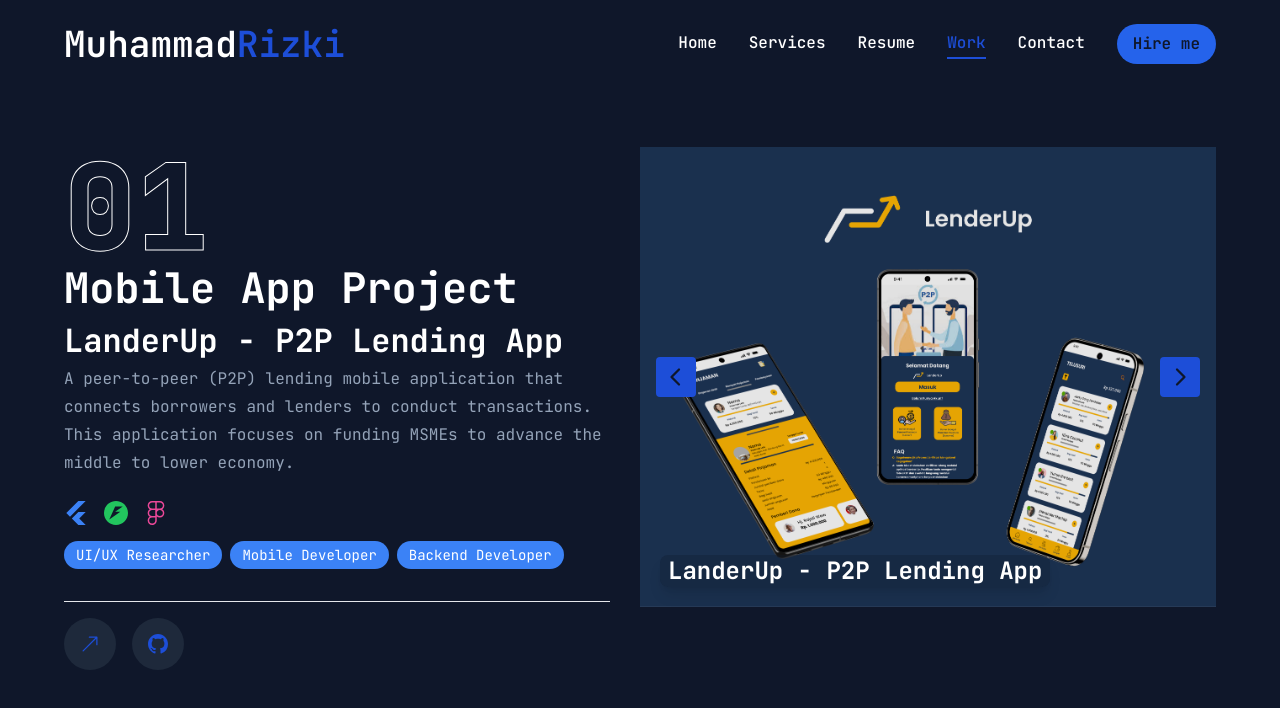
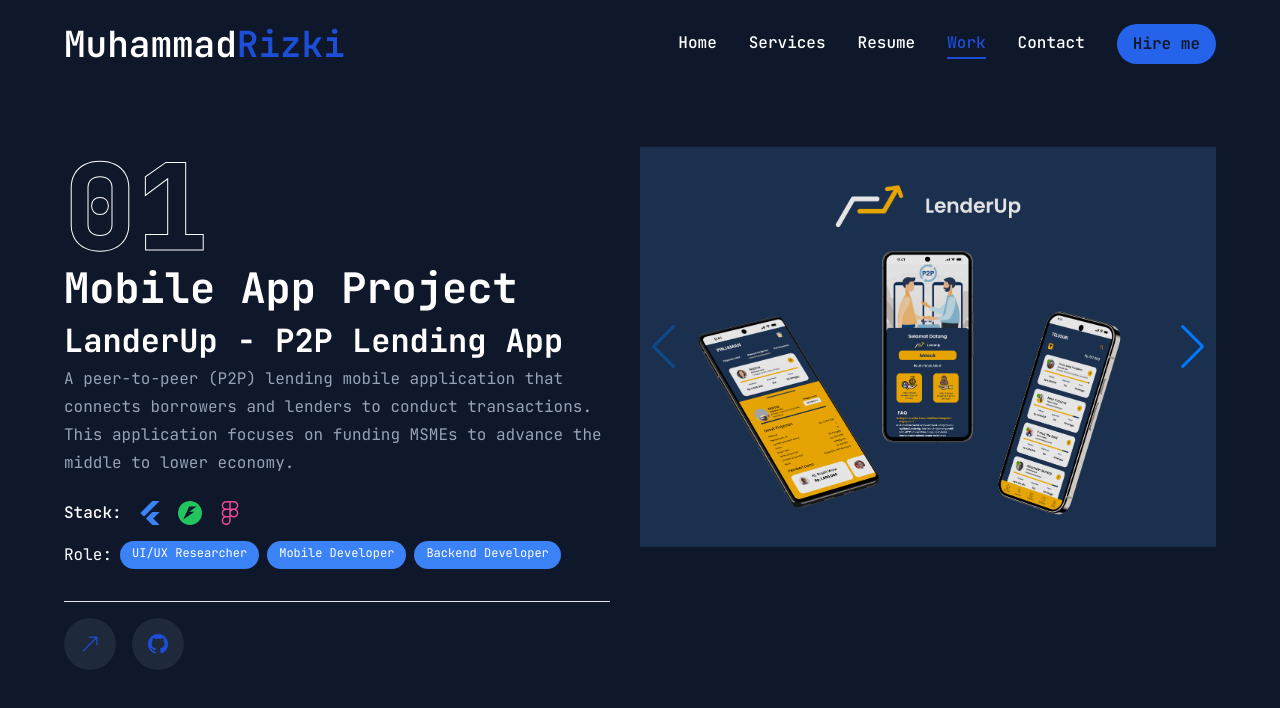
Before and after one commit to MuhammadRizki8/rizki-krngkng, a Next.js app: page /work in a window 1280 px wide. Shown: the top 708 px of the page. Built offline with nearby package versions, Linux system fonts and the light colour scheme; grey boxes are pictures that could not be loaded.

Commit message:
add project

```diff
--- /dev/null
+++ b/app/work/data.js
@@ -0,0 +1,68 @@
+export const projects = [
+  {
+    num: '01',
+    category: 'Mobile App Project',
+    title: 'LanderUp - P2P Lending App',
+    description: 'A peer-to-peer (P2P) lending mobile application that connects borrowers and lenders to conduct transactions. This application focuses on funding MSMEs to advance the middle to lower economy.',
+    stack: ['Flutter', 'FastAPI', 'Figma'],
+    role: ['UI/UX Researcher', 'Mobile Developer', 'Backend Developer'],
+    image: '/assets/work/landerup.png',
+    live: '#',
+    github: 'https://github.com/MuhammadRizki8/LenderUp',
+  },
+  {
+    num: '02',
+    category: 'Mobile App Project',
+    title: 'Minatku',
+    description: 'MinatKu is a career and college-prep application created to fulfill the capstone project in the Bangkit programme. The application can provide suitable career path suggestions for users using AI.',
+    stack: ['Android', 'Tensorflow', 'Flask', 'Google Cloud Platform'],
+    role: ['Backend Developer', 'Cloud Engineer'],
+    image: '/assets/work/minatku.png',
+    live: '#',
+    github: 'https://github.com/minatku',
+  },
+  {
+    num: '03',
+    category: 'Web App Project',
+    title: 'Profile SMA 13 Bandung',
+    description: 'A school profile website for SMA 13 Bandung that displays information about school programs, achievements, and activities. Built using Laravel with an admin panel to manage content dynamically.',
+    stack: ['Laravel'],
+    role: ['Web Developer'],
+    image: '/assets/work/school.png',
+    live: '#',
+    github: 'https://github.com/MuhammadRizki8/laravel-school-profile',
+  },
+  {
+    num: '04',
+    category: 'Web App Project',
+    title: 'Donasi Mahasiswa UPI',
+    description: '"Peduli Mahasiswa" is a student donation website application that facilitates online donations. Built using WordPress, integrated with the TriPay payment gateway to manage secure transactions.',
+    stack: ['WordPress', 'TriPay'],
+    role: ['Web Developer'],
+    image: '/assets/work/donasi.png',
+    live: '#',
+    github: 'https://github.com/MuhammadRizki8/Website-Donasi-Peduli-Mahasiswa',
+  },
+  {
+    num: '05',
+    category: 'Web Design Project',
+    title: 'Malala',
+    description: 'Malala is a Minangkabau cultural tourism promotion website. It showcases the rich heritage and attractions of the Minangkabau culture to attract both local and international tourists.',
+    stack: ['Figma', 'React', 'TailwindCSS'],
+    role: ['UI/UX Designer', 'Frontend Developer'],
+    image: '/assets/work/malala.png',
+    live: 'http://malala.vercel.app/',
+    github: 'https://github.com/MuhammadRizki8/malala',
+  },
+  {
+    num: '06',
+    category: 'UI/UX Project',
+    title: 'PeerPocket',
+    description: 'A financial management app that integrates with multiple sources whether bank, ewallet, cash, etc. The app helps users to track and manage their finances from multiple sources in a seamless and efficient manner.',
+    stack: ['Figma'],
+    role: ['UX Researcher'],
+    image: '/assets/work/peerpocket.png',
+    live: 'https://www.canva.com/design/DAGH1NHwkDs/7GWRoPx29GMtMtQeTInFpA/view?utm_content=DAGH1NHwkDs&utm_campaign=designshare&utm_medium=link&utm_source=editor',
+    github: 'https://www.canva.com/design/DAGH1NHwkDs/7GWRoPx29GMtMtQeTInFpA/view?utm_content=DAGH1NHwkDs&utm_campaign=designshare&utm_medium=link&utm_source=editor',
+  },
+];
--- a/app/work/page.jsx
+++ b/app/work/page.jsx
@@ -3,75 +3,20 @@
 import { motion } from 'framer-motion';
 import React, { useState } from 'react';
 import { BsArrowUpRight, BsGithub, BsWordpress, BsCreditCard, BsAndroid } from 'react-icons/bs';
-import { SiFlutter, SiFastapi, SiFigma, SiGooglecloud, SiTensorflow, SiFlask, SiLaravel } from 'react-icons/si';
+import { SiFlutter, SiFastapi, SiFigma, SiGooglecloud, SiTensorflow, SiFlask, SiLaravel, SiReact, SiTailwindcss } from 'react-icons/si';
 
 import Link from 'next/link';
 import Image from 'next/image';
 
 import { Swiper, SwiperSlide } from 'swiper/react';
 import 'swiper/css';
+import 'swiper/css/navigation';
+import { Navigation } from 'swiper/modules'; // Import Navigation module
 import { Tooltip, TooltipContent, TooltipProvider, TooltipTrigger } from '@/components/ui/tooltip';
-import 'swiper/css/navigation';
-import 'swiper/css/pagination';
-import WorkSlideBtn from '@/components/WorkSlideBtn';
-
-const projects = [
-  {
-    num: '01',
-    category: 'Mobile App Project',
-    title: 'LanderUp - P2P Lending App',
-    description: 'A peer-to-peer (P2P) lending mobile application that connects borrowers and lenders to conduct transactions. This application focuses on funding MSMEs to advance the middle to lower economy.',
-    stack: ['Flutter', 'FastAPI', 'Figma'],
-    role: ['UI/UX Researcher', 'Mobile Developer', 'Backend Developer'],
-    image: '/assets/work/landerup.png',
-    live: '#',
-    github: 'https://github.com/MuhammadRizki8/LenderUp',
-  },
-  {
-    num: '02',
-    category: 'Mobile App Project',
-    title: 'Minatku',
-    description: 'MinatKu is a career and college-prep application created to fulfill the capstone project in the Bangkit programme. The application can provide suitable career path suggestions for users using AI.',
-    stack: ['Android', 'Tensorflow', 'Flask', 'Google Cloud Platform'],
-    role: ['Backend Developer', 'Cloud Engineer'],
-    image: '/assets/work/minatku.png',
-    live: '#',
-    github: 'https://github.com/minatku',
-  },
-  {
-    num: '03',
-    category: 'Web App Project',
-    title: 'School Profile SMA 13 Bandung',
-    description: 'A school profile website for SMA 13 Bandung that displays information about school programs, achievements, and activities. Built using Laravel with an admin panel to manage content dynamically.',
-    stack: ['Laravel'],
-    role: ['Web Developer'],
-    image: '/assets/work/school.png',
-    live: '#',
-    github: 'https://github.com/MuhammadRizki8/laravel-school-profile',
-  },
-  {
-    num: '04',
-    category: 'Web App Project',
-    title: 'Donasi Mahasiswa UPI',
-    description: '"Peduli Mahasiswa" is a student donation website application that facilitates online donations. Built using WordPress, integrated with the TriPay payment gateway to manage secure transactions.',
-    stack: ['WordPress', 'TriPay'],
-    role: ['Web Developer'],
-    image: '/assets/work/donasi.png',
-    live: '#',
-    github: 'https://github.com/MuhammadRizki8/Website-Donasi-Peduli-Mahasiswa',
-  },
-];
+import { projects } from './data';
 
 const Work = () => {
   const [projectIndex, setProjectIndex] = useState(0);
-
-  const handleNext = () => {
-    setProjectIndex((prevIndex) => (prevIndex + 1) % projects.length);
-  };
-
-  const handlePrev = () => {
-    setProjectIndex((prevIndex) => (prevIndex - 1 + projects.length) % projects.length);
-  };
 
   const renderStackIcon = (stack) => {
     let icon;
@@ -106,6 +51,12 @@
       case 'Laravel':
         icon = <SiLaravel className="text-red-600" size={24} />;
         break;
+      case 'React':
+        icon = <SiReact className="text-blue-400" size={24} />;
+        break;
+      case 'TailwindCSS':
+        icon = <SiTailwindcss className="text-blue-600" size={24} />;
+        break;
       default:
         icon = null;
     }
@@ -128,6 +79,7 @@
             <p className="text-slate-400 mb-6">{projects[projectIndex].description}</p>
             {/* Tech stack */}
             <div className="flex gap-4 text-lg font-medium text-blue-700">
+              <span className="text-base text-white">Stack: </span>
               {projects[projectIndex].stack.map((tech, index) => (
                 <TooltipProvider key={index}>
                   <Tooltip>
@@ -144,11 +96,14 @@
 
             {/* Role */}
             <div className="mt-4 flex flex-wrap gap-2">
-              {projects[projectIndex].role.map((role, index) => (
-                <motion.span key={index} className="bg-blue-500 text-white px-3 py-1 rounded-full text-sm" initial={{ opacity: 0 }} animate={{ opacity: 1 }} transition={{ delay: index * 0.2 }}>
-                  {role}
-                </motion.span>
-              ))}
+              <span>Role: </span>
+              <div className="flex flex-wrap gap-2">
+                {projects[projectIndex].role.map((role, index) => (
+                  <motion.span key={index} className="bg-blue-500 text-white px-3 py-1 rounded-full text-xs" initial={{ opacity: 0 }} animate={{ opacity: 1 }} transition={{ delay: index * 0.2 }}>
+                    {role}
+                  </motion.span>
+                ))}
+              </div>
             </div>
             {/* Icons */}
             <div className="border-t pt-4 flex items-center mt-8 gap-4">
@@ -178,11 +133,19 @@
           </motion.div>
 
           {/* Right section - Swiper for images */}
-          <div className="w-full xl:w-[50%]">
-            <Swiper spaceBetween={30} slidesPerView={1} onSlideChange={handleNext}>
+          <div className="w-full xl:w-[50%] relative">
+            <Swiper
+              spaceBetween={30}
+              slidesPerView={1}
+              navigation // Enable navigation buttons (Next, Prev)
+              grabCursor={true} // Enable cursor drag functionality
+              modules={[Navigation]} // Add Navigation module to Swiper
+              onSlideChange={(swiper) => setProjectIndex(swiper.activeIndex)}
+              className="relative"
+            >
               {projects.map((project, index) => (
                 <SwiperSlide key={index} className="w-full">
-                  <div className="h-[300px] md:h-[460px] relative group flex justify-center items-center bg-slate-500">
+                  <div className="h-[250px] md:h-[460px] lg:h-[400px] relative group flex justify-center items-center bg-slate-500">
                     {/* overlay */}
                     <div className="absolute top-0 w-full h-full bg-black/10 z-10"></div>
                     {/* image */}
@@ -190,12 +153,10 @@
                       <Image src={project.image} fill className="object-cover" alt={project.title} />
                     </div>
                     {/* Project title on slide */}
-                    <div className="absolute bottom-5 left-5 text-white text-2xl bg-slate-900 px-2 shadow-lg rounded-lg bg-opacity-30 font-bold z-20">{project.title}</div>
+                    {/* <div className="absolute bottom-5 left-5 text-white text-2xl bg-slate-900 px-2 shadow-lg rounded-lg bg-opacity-30 font-bold z-20">{project.title}</div> */}
                   </div>
                 </SwiperSlide>
               ))}
-              {/* slider button */}
-              <WorkSlideBtn />
             </Swiper>
           </div>
         </div>
```
Also changed, not shown: public/assets/work/peerpocket.png (added), 1 other file (tests, documents, lock files or other folders).
